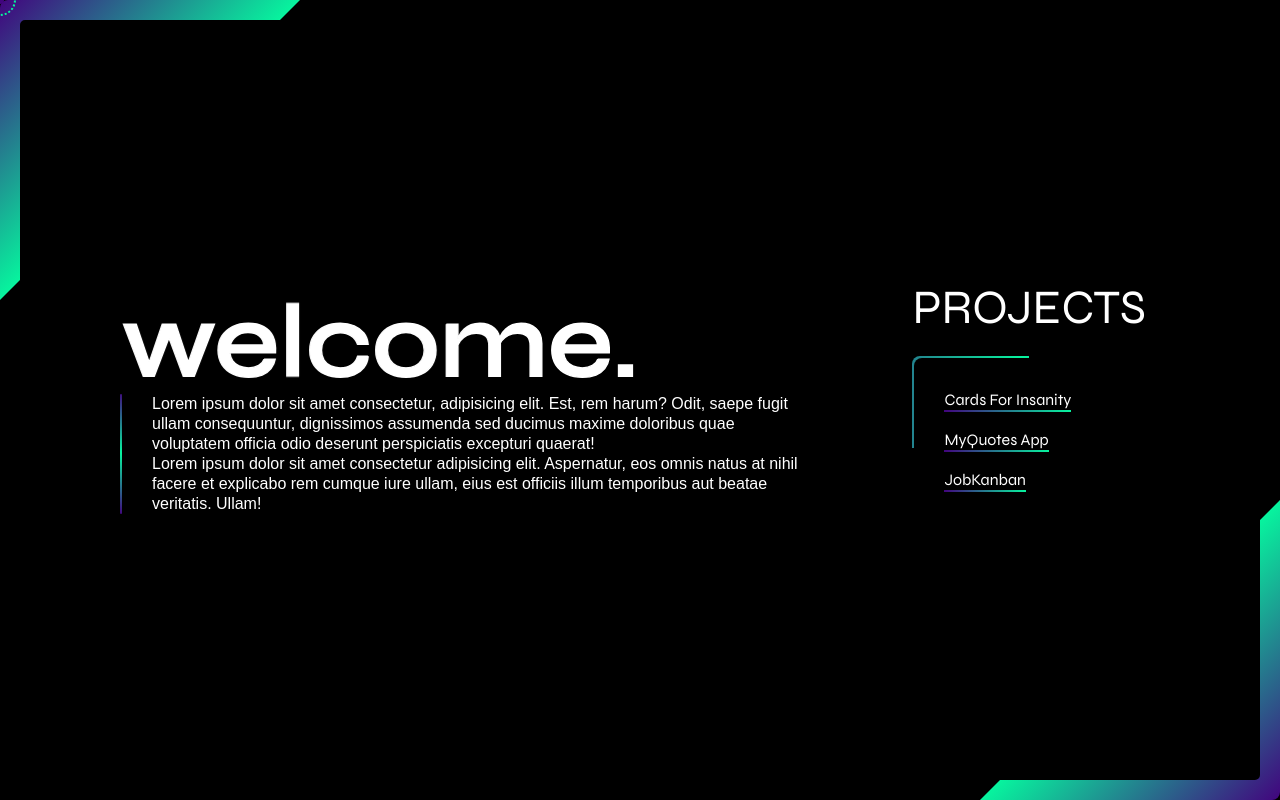
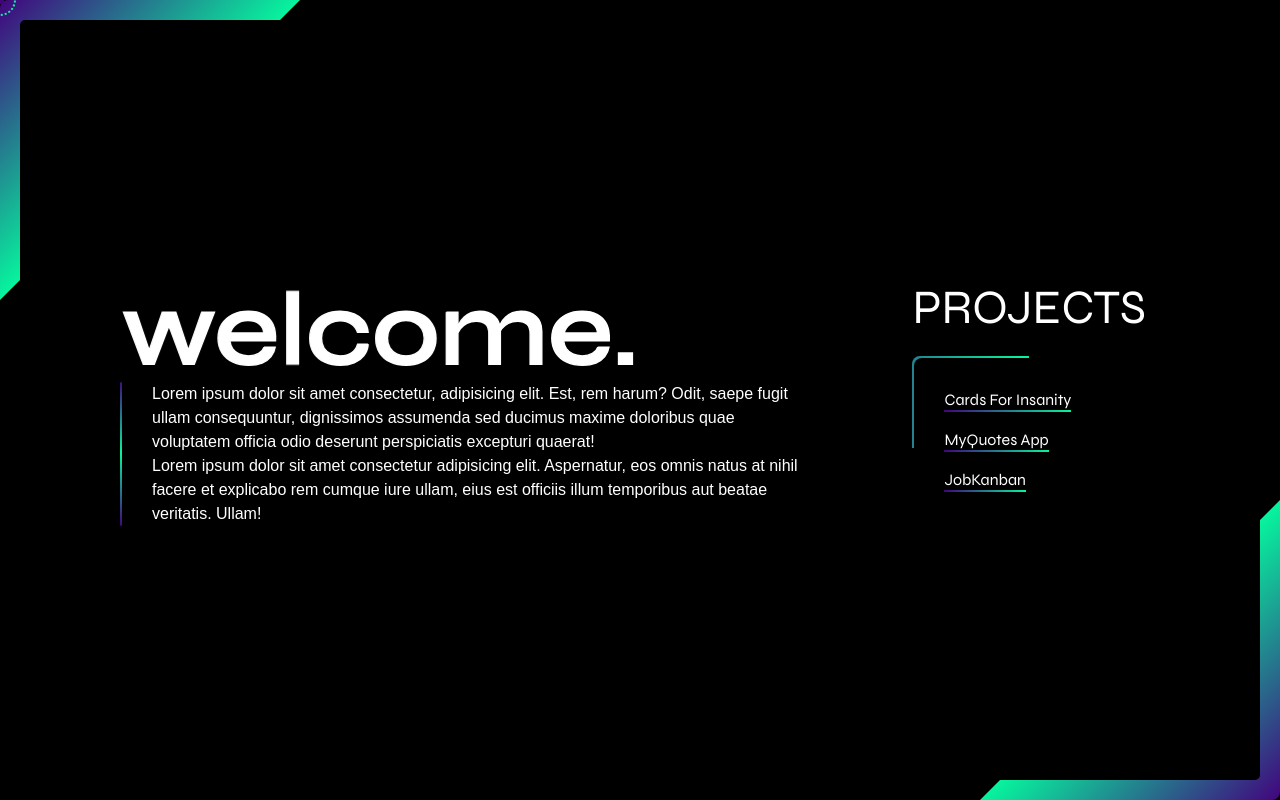
Before and after one commit to rslosch/dev-portfolio-v1, a React (Vite) app: page / in a window 1280 px wide. Built offline with nearby package versions, Linux system fonts and the light colour scheme.

Commit message:
Increase lineheight for readability

```diff
--- a/src/ProjectDisplay.jsx
+++ b/src/ProjectDisplay.jsx
@@ -133,7 +133,7 @@ const ProjectDisplay = ({ color1, color2, setColorToggle }) => {
                     exit="exit"
                 >
                     <SvgTextStatic />
-                    <span className='relative font-spacegrotesk text-white border-box font-thin font-sm'>
+                    <span className='relative font-spacegrotesk text-white border-box font-thin font-sm leading-6'>
                         <div
                             className={`absolute h-full w-0.5 rounded bottom-0 bg-left bg-200%`}
                             style={{
@@ -153,7 +153,7 @@ const ProjectDisplay = ({ color1, color2, setColorToggle }) => {
             {showWelcome && (
                 <div className='lg:flex-1'>
                     <SvgText />
-                    <span className='relative font-spacegrotesk text-white border-box font-thin font-sm'>
+                    <span className='relative font-spacegrotesk text-white border-box font-thin font-sm leading-6'>
                         <div
                             className={`absolute h-full w-0.5 rounded bottom-0 bg-left bg-200%`}
                             style={{
--- a/src/ProjectItem.jsx
+++ b/src/ProjectItem.jsx
@@ -55,7 +55,7 @@ const ProjectItem = ({ project, color1, color2 }) => {
         exit="exit"
       >
           <h1 className='text-white text-3xl sm:text-6xl font-syne mb-2'> {project.title} </h1>
-          <span className='relative font-spacegrotesk text-white border-box font-thin font-sm'>
+          <span className='relative font-spacegrotesk text-white border-box font-thin font-sm leading-6'>
               <div
                   className={`absolute h-full w-0.5 rounded bottom-0 bg-left bg-200%`}
                   style={{
```
